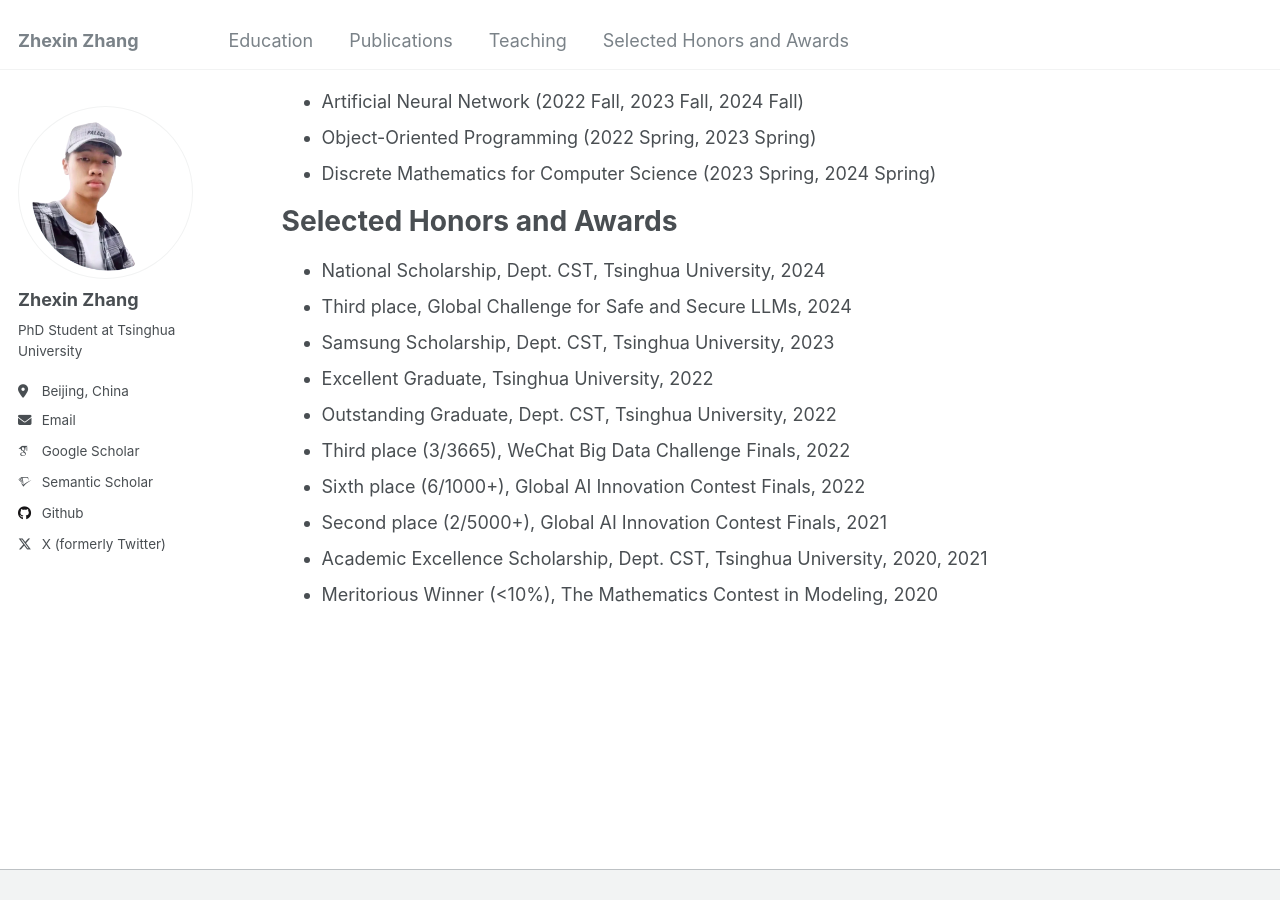
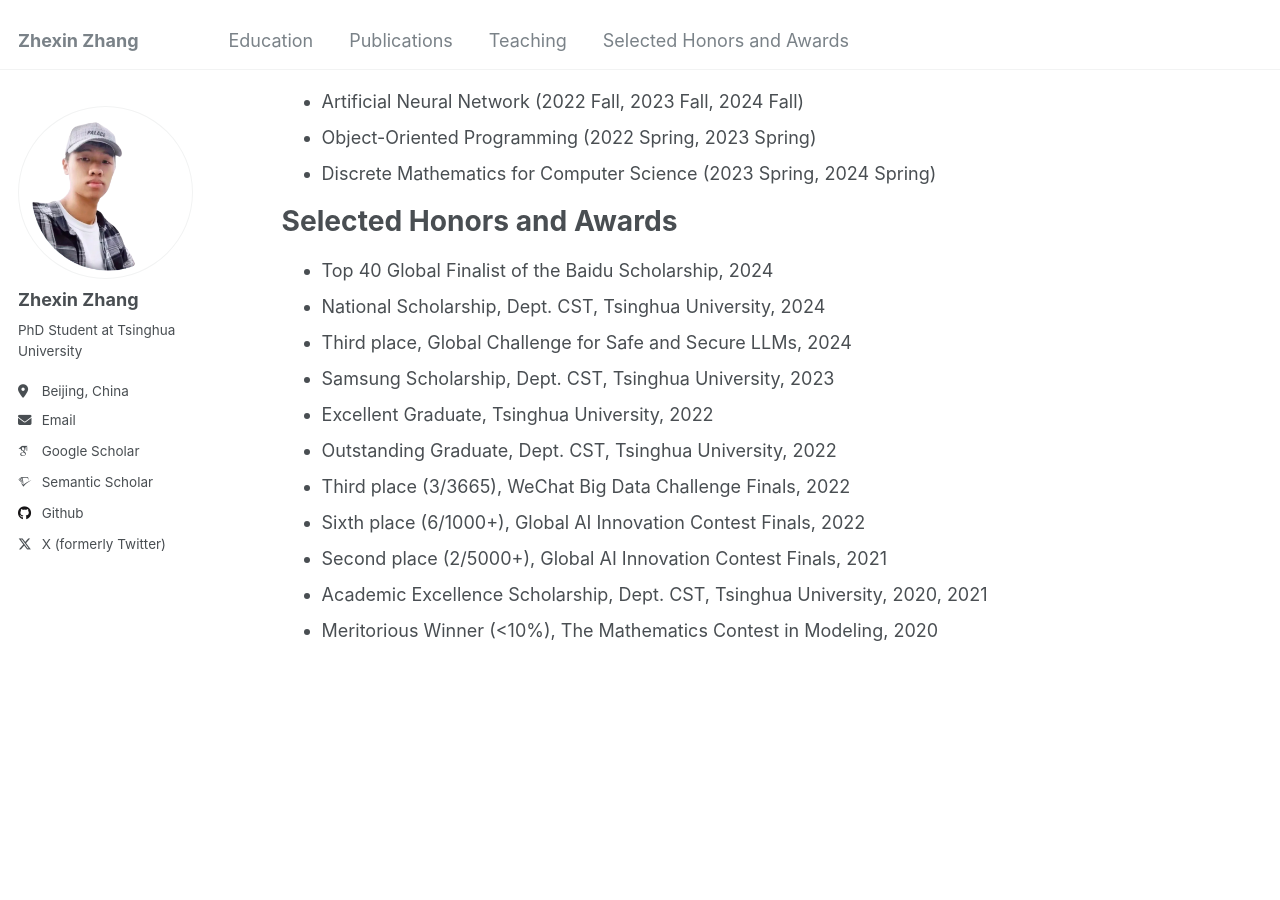
Before and after one commit to nonstopfor/nonstopfor.github.io, a Jekyll site: the page built from _pages/about.md, in a window 1280 px wide and 900 px high, scrolled down 2752 px. Built offline with Jekyll 4.4.1, drawn with Linux system fonts in a browser that asks for light colours; some web fonts are replaced.

Commit message:
update readme

```diff
--- a/_pages/about.md
+++ b/_pages/about.md
@@ -77,6 +77,7 @@
 
 Selected Honors and Awards
 ======
++ Top 40 Global Finalist of the Baidu Scholarship, 2024
 + National Scholarship, Dept. CST, Tsinghua University, 2024
 + Third place, Global Challenge for Safe and Secure LLMs, 2024
 + Samsung Scholarship, Dept. CST, Tsinghua University, 2023
```
Also changed, not shown: 1 other file.
